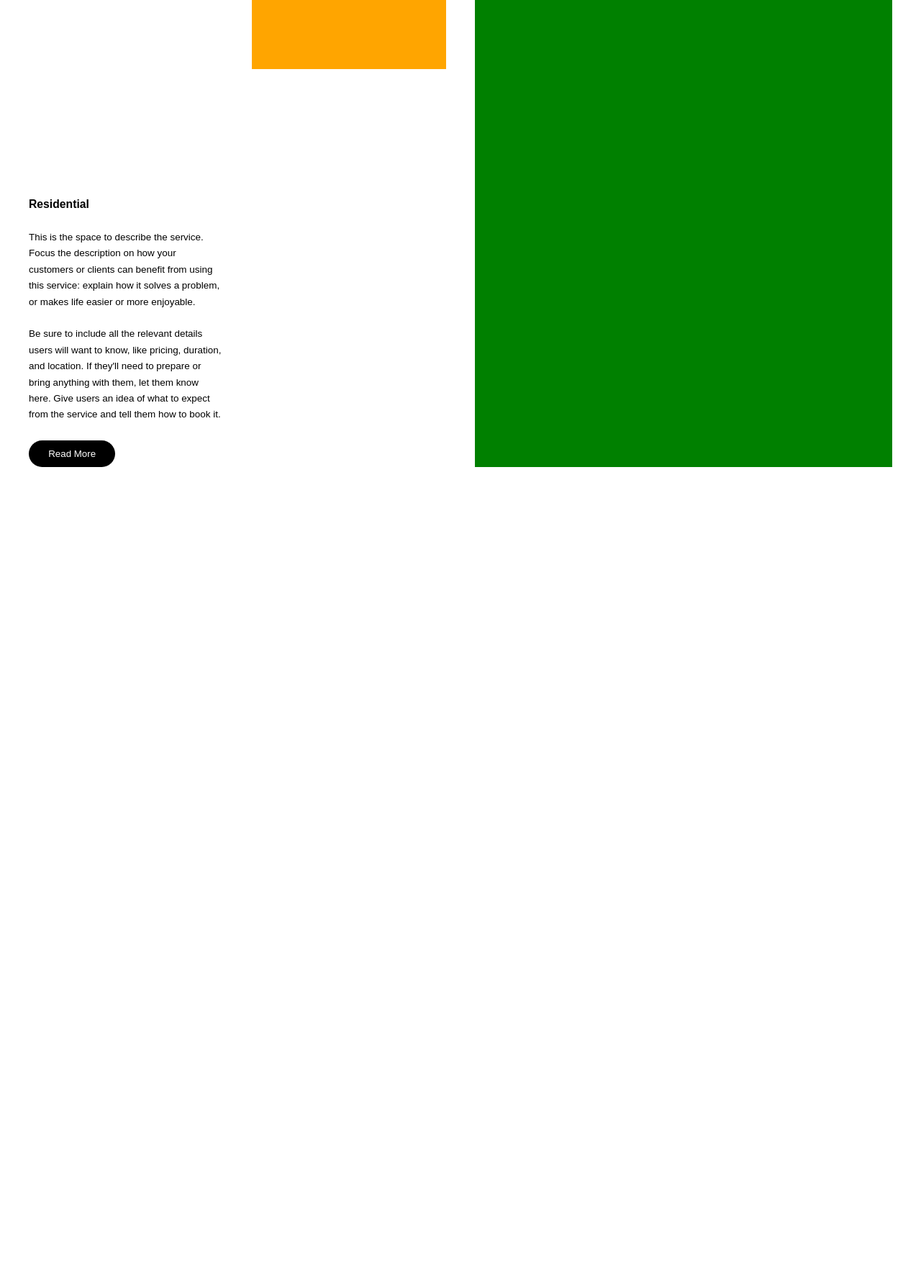
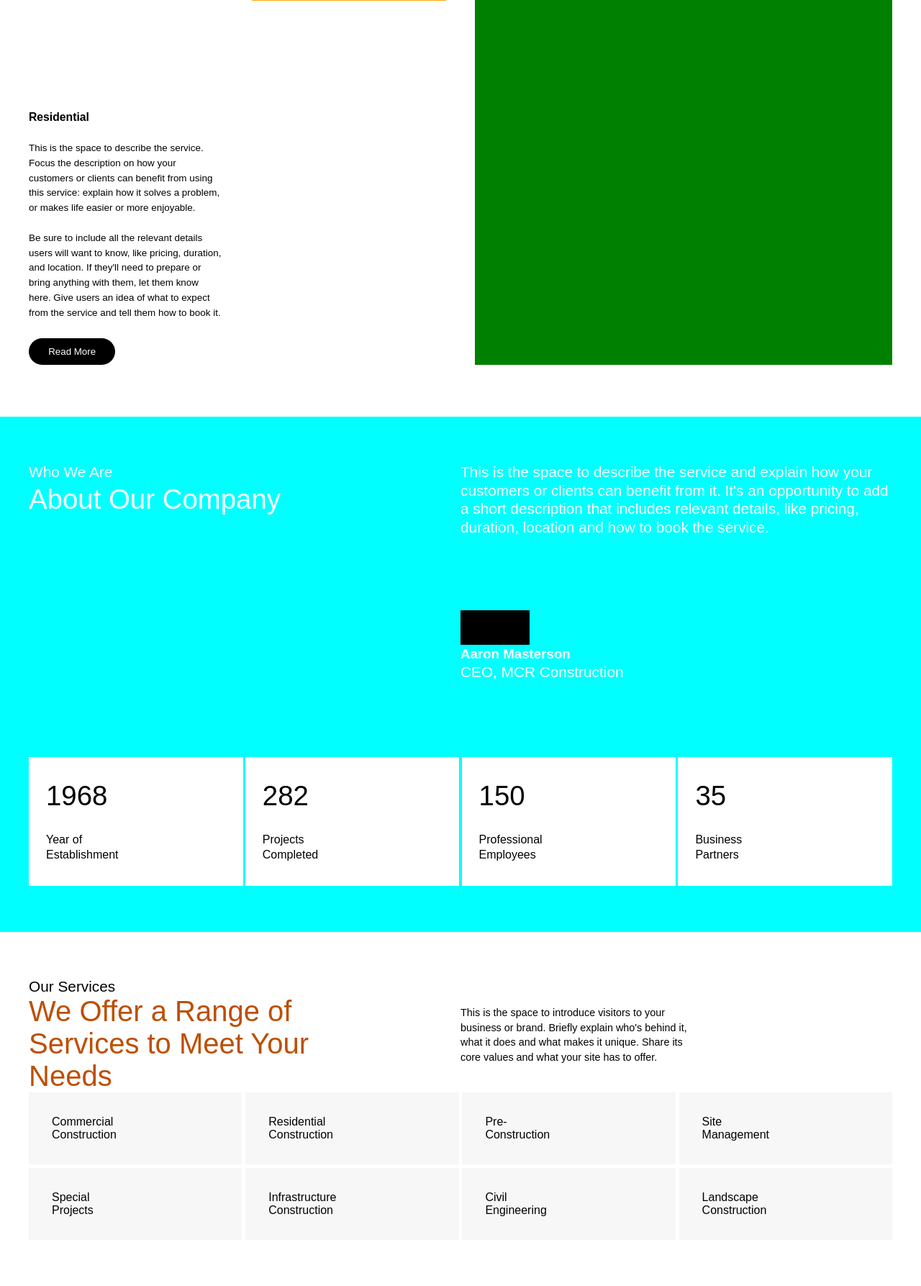
Before and after one commit to osiota10/-MRC-Constructions, a Django app: page / in a window 1280 px wide. Shown: the part 2700-4487 px from the top of the page at 72% size. Before the commit the page ends 3349 px from the top, so only its background shows below. Run offline with Django 5.2, Linux system fonts and the light colour scheme.

Commit message:
Worked on the about company section

```diff
--- a/company/templates/home.html
+++ b/company/templates/home.html
@@ -14,13 +14,13 @@
 </section>
 
 <section class="project-grid-container">
-  <section class="project-grid-section">
+  <section class="grid-header">
     <p>Building Is What We Do</p>
     <p>MCR Construction Is <br />Leading Quality Projects</p>
   </section>
 
   <section class="project-grid">
-    <section class="project-grid-text-one">
+    <section class="project-grid-text-one line-height">
       <h3>Commercial</h3>
       <p>
         This is the space to describe the service. Focus the description on how
@@ -40,7 +40,7 @@
 
     <section class="project-grid-image-two"></section>
 
-    <section class="project-grid-text-two">
+    <section class="project-grid-text-two line-height">
       <h3>Infrastructure</h3>
       <p>
         This is the space to describe the service. Focus the description on how
@@ -58,7 +58,7 @@
 
     <section class="project-grid-image-four"></section>
 
-    <section class="project-grid-text-three">
+    <section class="project-grid-text-three line-height">
       <h3>Residential</h3>
       <p>
         This is the space to describe the service. Focus the description on how
@@ -78,5 +78,95 @@
   </section>
 </section>
 
-<section class="about-company"></section>
+<section class="about-company">
+  <section class="about-company-text">
+    <section class="about-company-text-one">
+      <p>Who We Are</p>
+      <p>About Our Company</p>
+    </section>
+
+    <section class="about-company-text-two">
+      <p>
+        This is the space to describe the service and explain how your customers
+        or clients can benefit from it. It's an opportunity to add a short
+        description that includes relevant details, like pricing, duration,
+        location and how to book the service.
+      </p>
+    </section>
+
+    <section class="about-company-text-three">
+      <div class="signature"></div>
+      <h3>Aaron Masterson</h3>
+      <p>CEO, MCR Construction</p>
+    </section>
+  </section>
+
+  <section class="about-company-description">
+    <section
+      class="about-company-description-one description-wrapper line-height"
+    >
+      <h2>1968</h2>
+      <p>Year of <br />Establishment</p>
+    </section>
+
+    <section
+      class="about-company-description-two description-wrapper line-height"
+    >
+      <h2>282</h2>
+      <p>Projects <br />Completed</p>
+    </section>
+
+    <section
+      class="about-company-description-three description-wrapper line-height"
+    >
+      <h2>150</h2>
+      <p>Professional <br />Employees</p>
+    </section>
+
+    <section
+      class="about-company-description-four description-wrapper line-height"
+    >
+      <h2>35</h2>
+      <p>Business <br />Partners</p>
+    </section>
+  </section>
+</section>
+
+<section class="our-services-container">
+  <section class="our-services-header">
+    <section class="grid-header">
+      <p>Our Services</p>
+      <p>
+        We Offer a Range of <br />Services to Meet Your <br />
+        Needs
+      </p>
+    </section>
+    <section class="our-services-text line-height">
+      <p>
+        This is the space to introduce visitors to your business or brand.
+        Briefly explain who's behind it, what it does and what makes it unique.
+        Share its core values and what your site has to offer.
+      </p>
+    </section>
+  </section>
+
+  <section class="our-services-grid-description">
+    <section class="our-services-grid-wrapper">
+      Commercial <br />Construction
+    </section>
+    <section class="our-services-grid-wrapper">
+      Residential <br />Construction
+    </section>
+    <section class="our-services-grid-wrapper">Pre- <br />Construction</section>
+    <section class="our-services-grid-wrapper">Site <br />Management</section>
+    <section class="our-services-grid-wrapper">Special <br />Projects</section>
+    <section class="our-services-grid-wrapper">
+      Infrastructure <br />Construction
+    </section>
+    <section class="our-services-grid-wrapper">Civil <br />Engineering</section>
+    <section class="our-services-grid-wrapper">
+      Landscape <br />Construction
+    </section>
+  </section>
+</section>
 {%endblock%}
--- a/static/CSS/index.css
+++ b/static/CSS/index.css
@@ -17,6 +17,10 @@ a {
 
 a:hover {
   text-decoration: underline;
+}
+
+.line-height p {
+  line-height: 1.3rem;
 }
 
 nav {
@@ -114,11 +118,15 @@ h3 a:hover {
   padding: 2.5rem;
 }
 
-.project-grid-section p {
+.grid-header {
+  width: 100%;
+}
+
+.grid-header p {
   font-size: 1.3rem;
 }
 
-.project-grid-section p:nth-child(2) {
+.grid-header p:nth-child(2) {
   color: #bd4f00;
   font-size: 2.5rem;
 }
@@ -139,7 +147,6 @@ h3 a:hover {
   grid-column: 1/2;
   grid-row: 2/3;
   font-size: 0.84rem;
-  line-height: 1.4rem;
 }
 
 .project-grid-image-one {
@@ -158,7 +165,6 @@ h3 a:hover {
   grid-column: 3/4;
   grid-row: 4/5;
   font-size: 0.84rem;
-  line-height: 1.4rem;
 }
 
 .project-grid-image-four {
@@ -172,7 +178,6 @@ h3 a:hover {
   grid-column: 1/2;
   grid-row: 6/7;
   font-size: 0.84rem;
-  line-height: 1.4rem;
 }
 
 .project-grid-image-three {
@@ -193,3 +198,90 @@ h3 a:hover {
 .read-more-button a {
   color: white;
 }
+
+.about-company {
+  background-color: aqua;
+  padding: 4rem 2.5rem;
+}
+
+.about-company-text {
+  color: white;
+  line-height: 1.6rem;
+  display: grid;
+  grid-template-columns: repeat(2, 1fr);
+  grid-template-rows: repeat(4, 1fr);
+}
+
+.about-company-text p {
+  font-size: 1.3rem;
+}
+
+.about-company-text p:nth-child(2) {
+  font-size: 2.4rem;
+  padding-top: 0.8rem;
+}
+
+.about-company-text-one {
+  grid-column: 1/2;
+  grid-row: 1/2;
+}
+
+.about-company-text-two {
+  grid-column: 2/3;
+  grid-row: 1/2;
+}
+
+.signature {
+  background-color: black;
+  height: 3rem;
+  width: 6rem;
+}
+
+.about-company-text-three {
+  grid-column: 2/3;
+  grid-row: 3/4;
+}
+
+.about-company-description {
+  /* margin-top: 5rem; */
+  display: grid;
+  grid-template-columns: repeat(4, 1fr);
+  gap: 0.2rem;
+}
+
+.description-wrapper {
+  background-color: white;
+  padding: 2rem 1.5rem;
+}
+
+.description-wrapper h2 {
+  font-weight: 300;
+  font-size: 2.4rem;
+  padding-bottom: 1.8rem;
+}
+
+.our-services-container {
+  padding: 4rem 2.5rem;
+}
+
+.our-services-header {
+  display: grid;
+  grid-template-columns: repeat(2, 1fr);
+  place-items: center;
+}
+
+.our-services-text {
+  padding-right: 17rem;
+  font-size: 0.9rem;
+}
+
+.our-services-grid-description {
+  display: grid;
+  grid-template-columns: repeat(4, 1fr);
+  gap: 0.3rem;
+}
+
+.our-services-grid-wrapper {
+  background-color: #f7f7f7;
+  padding: 2rem;
+}
```
